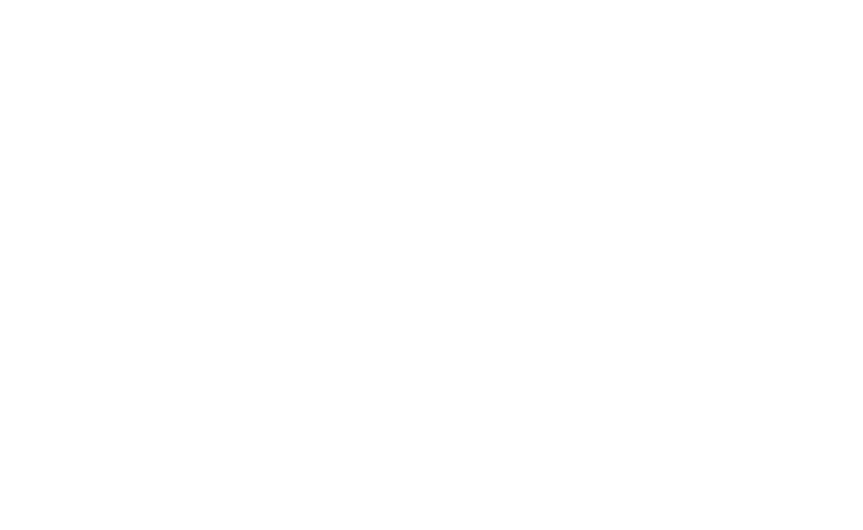
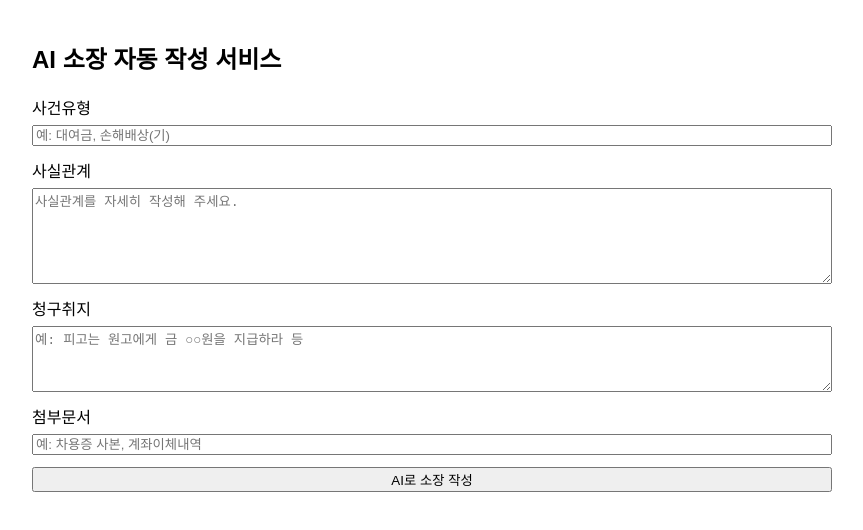
Before and after one commit to law-project-organization/frontend, a React (Vite) app: page /lawsuit in a window 1280 px wide. Before the commit this address had no page. Shown: the top 530 px of the page, without its empty margins (208-1071 px from the left). Built offline with nearby package versions, Linux system fonts and the light colour scheme.

Commit message:
\소장 작성 페이지 UI 수정

```diff
--- a/src/App.jsx
+++ b/src/App.jsx
@@ -2,6 +2,7 @@
 import MainPage from "@/page/MainPage";
 import LoginPage from "@/page/LoginPage";
 import JoinPage from "@/page/JoinPage";
+import LawsuitFormPage from "@/page/LawsuitFormPage";
 
 function App() {
   return (
@@ -11,6 +12,7 @@
           <Route path="/" element={<MainPage />} />
           <Route path="/join" element={<JoinPage />} />
           <Route path="/login" element={<LoginPage />} />
+          <Route path="/lawsuit" element={<LawsuitFormPage />} />
         </Routes>
       </div>
     </div>
--- a/src/page/LawsuitForm.jsx
+++ b/src/page/LawsuitForm.jsx
@@ -5,72 +5,63 @@
     caseType: "",
     facts: "",
     claims: "",
-    attachments: ""
+    attachments: "",
   });
 
   const handleChange = (e) => {
-    setForm({
-      ...form,
-      [e.target.name]: e.target.value
-    });
+    setForm((f) => ({ ...f, [e.target.name]: e.target.value }));
   };
 
   const handleSubmit = (e) => {
     e.preventDefault();
-    // 상위 컴포넌트(App)로 결과 전달
     onSubmit(form);
   };
 
   return (
-    <form onSubmit={handleSubmit} style={{ display: "flex", flexDirection: "column", gap: 12 }}>
-      <label>
-        사건유형/사건명
+    <form onSubmit={handleSubmit} style={{ display: "grid", gap: 12 }}>
+      <label style={{ display: "grid", gap: 6 }}>
+        사건유형
         <input
-          type="text"
           name="caseType"
           value={form.caseType}
           onChange={handleChange}
-          required
-          style={{ width: "100%" }}
-          placeholder="예) 대여금, 손해배상 등"
+          placeholder="예: 대여금, 손해배상(기)"
         />
       </label>
-      <label>
+
+      <label style={{ display: "grid", gap: 6 }}>
         사실관계
         <textarea
           name="facts"
           value={form.facts}
           onChange={handleChange}
-          required
-          style={{ width: "100%", height: 60 }}
-          placeholder="사건의 경위나 사실을 자세히 작성"
+          rows={6}
+          placeholder="사실관계를 자세히 작성해 주세요."
         />
       </label>
-      <label>
+
+      <label style={{ display: "grid", gap: 6 }}>
         청구취지
         <textarea
           name="claims"
           value={form.claims}
           onChange={handleChange}
-          required
-          style={{ width: "100%", height: 40 }}
-          placeholder="법원에 요청하는 내용(예: 대여금 500만원 지급)"
+          rows={4}
+          placeholder="예: 피고는 원고에게 금 ○○원을 지급하라 등"
         />
       </label>
-      <label>
+
+      <label style={{ display: "grid", gap: 6 }}>
         첨부문서
         <input
-          type="text"
           name="attachments"
           value={form.attachments}
           onChange={handleChange}
-          style={{ width: "100%" }}
-          placeholder="계약서, 영수증 등"
+          placeholder="예: 차용증 사본, 계좌이체내역"
         />
       </label>
-      <button type="submit" style={{ padding: "10px 0", fontWeight: "bold" }}>
-        AI로 소장 자동 작성
-      </button>
+
+      <button type="submit">AI로 소장 작성</button>
     </form>
   );
 }
--- a/src/page/LawsuitFormPage.jsx
+++ b/src/page/LawsuitFormPage.jsx
@@ -1,29 +1,58 @@
 import React, { useState } from "react";
-import LawsuitForm from "./page/LawsuitForm";
+import LawsuitForm from "./LawsuitForm";
 
 export default function App() {
   const [result, setResult] = useState("");
+  const [loading, setLoading] = useState(false);
+  const [refs, setRefs] = useState([]);
 
-    const handleFormSubmit = (form) => {
-        setResult(
-            `▶️ [AI 자동 소장 예시]
-사건유형: ${form.caseType}
-사실관계: ${form.facts}
-청구취지: ${form.claims}
-첨부문서: ${form.attachments}
-
-[AI가 자동 생성한 소장 예시]
-[...여기에 소장 내용이 생성되어 표시됩니다...]`
-        );
+  const handleFormSubmit = async (form) => {
+    setLoading(true);
+    setResult("");
+    setRefs([]);
+    try {
+      const resp = await fetch("http://localhost:8000/generate-complaint", {
+        method: "POST",
+        headers: { "Content-Type": "application/json" },
+        body: JSON.stringify(form),
+      });
+      if (!resp.ok) {
+        const err = await resp.json().catch(() => ({}));
+        throw new Error(err.detail || `HTTP ${resp.status}`);
+      }
+      const data = await resp.json();
+      setResult(data.result);
+      setRefs(data.references || []);
+    } catch (e) {
+      setResult(`에러: ${e.message}`);
+    } finally {
+      setLoading(false);
+    }
   };
 
   return (
-        <div style={{ maxWidth: 600, margin: "40px auto", fontFamily: "sans-serif" }}>
+    <div style={{ maxWidth: 800, margin: "40px auto", fontFamily: "sans-serif" }}>
       <h2>AI 소장 자동 작성 서비스</h2>
       <LawsuitForm onSubmit={handleFormSubmit} />
+      {loading && <div style={{ marginTop: 16 }}>생성 중입니다...</div>}
+
       {result && (
-                <div style={{ marginTop: 32, padding: 18, background: "#f8f8f8", borderRadius: 8 }}>
-                    <pre>{result}</pre>
+        <div style={{ marginTop: 24, padding: 18, background: "#f8f8f8", borderRadius: 8 }}>
+          <h3>▶️ [AI 자동 소장 결과]</h3>
+          <pre style={{ whiteSpace: "pre-wrap" }}>{result}</pre>
+
+          {refs.length > 0 && (
+            <div style={{ marginTop: 12, fontSize: 13, opacity: 0.8 }}>
+              <div>참고한 양식 (Top-{refs.length})</div>
+              <ul>
+                {refs.map((r) => (
+                  <li key={r.id}>
+                    #{r.id} • {r.filename || "unknown"} • score={r.score.toFixed(3)}
+                  </li>
+                ))}
+              </ul>
+            </div>
+          )}
         </div>
       )}
     </div>
```
Lines whose indentation alone changed are shown as unchanged.
